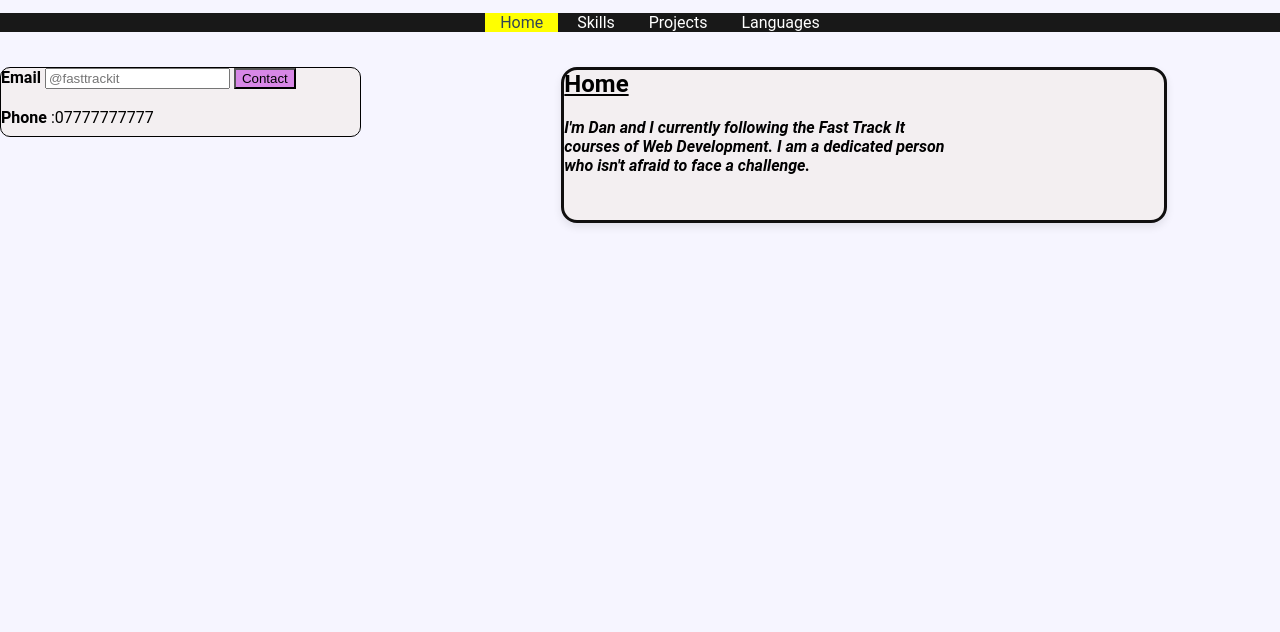
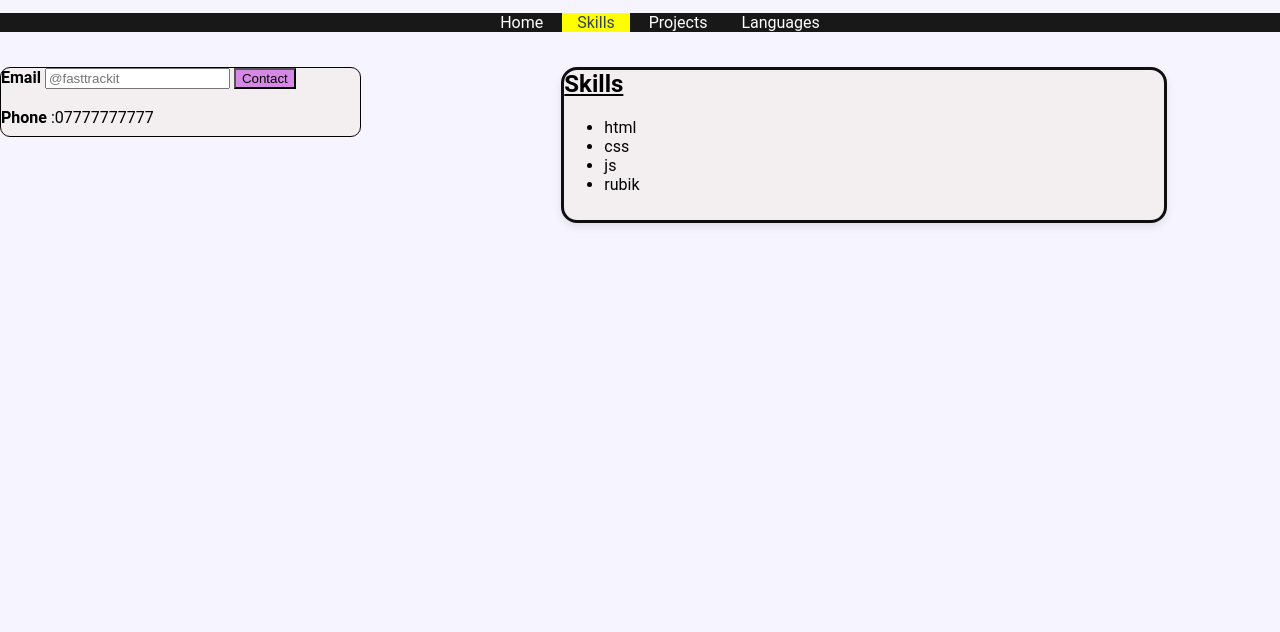
Before and after one commit to AtanasoaieD/AtanasoaieD.github.io, a plain HTML site: page index.html in a window 1280 px wide. Shown: the part 112-744 px from the top of the page. Drawn offline with Linux system fonts and the light colour scheme; a web font is replaced by a local one.

Commit message:
display skills from js

```diff
--- a/index.html
+++ b/index.html
@@ -97,9 +97,7 @@
           <h2>Skills</h2>
         <ul>
 
-          <li class="favorite">html</li>
-          <li class = "favorite">css</li>
-          <li class = "favorite">js</li>
+
         </ul>
         </div>
 
--- a/index.js
+++ b/index.js
@@ -32,7 +32,7 @@ function show(id) {
   document.getElementById(id).style.display = "block";
 }
 
-var activePage = "home";
+var activePage = "skills";
 
 function showPage(nextPage) {
   // console.warn("change", activePage, "to", nextPage);
@@ -59,3 +59,21 @@ function initEvents() {
 
 showPage(activePage);
 initEvents();
+// initializare ; conditie ; post executie
+
+function displaySkills() {
+  console.info("display skills");
+
+  for (var i = 1; i < 5; i++) {
+    console.info(`${i} * 5 = ${i * 5}`);
+  }
+  // i = i + 1;
+  var ul = document.querySelector("#skills ul");
+  var skills = ["html", "css", "js", "rubik"];
+  console.info(ul);
+  for (var i = 0; i < skills.length; i++) {
+    // ul.innerHTML = ul.innerHTML`<li>${skills[i]}</li>`;
+    ul.innerHTML += `<li>${skills[i]}</li>`;
+  }
+}
+displaySkills();
```
